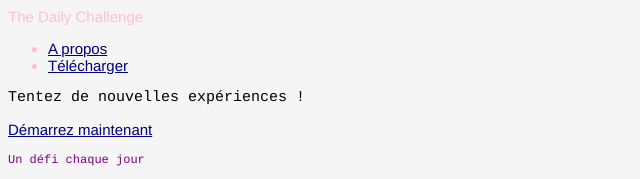
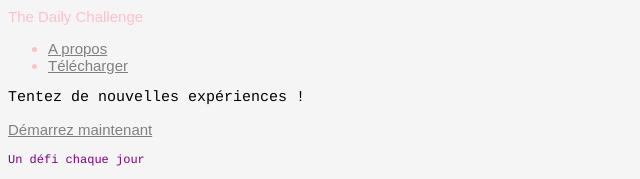
Before and after one commit to AliceSLT/Daily-Challenge, a plain HTML site: page index.html in a window 1280 px wide. Shown: the top 179 px of the page, without its empty margins (0-640 px from the left). Drawn offline with Linux system fonts and the light colour scheme.

Commit message:
Update style.css

```diff
--- a/style.css
+++ b/style.css
@@ -3,7 +3,7 @@ body{
   background: rgb(245,245,245);
   color: pink;
   font-size: 15px;
-  font-family: Helvetica;
+  font-family: Arial;
 }
 h1{
   font-family: Courier;
@@ -18,7 +18,7 @@ h2 {
   font-size: 12px;
 }
 a {
-  color: navy;
+  color: grey;
 }
 a:hover {
   text-decoration: none;
```
